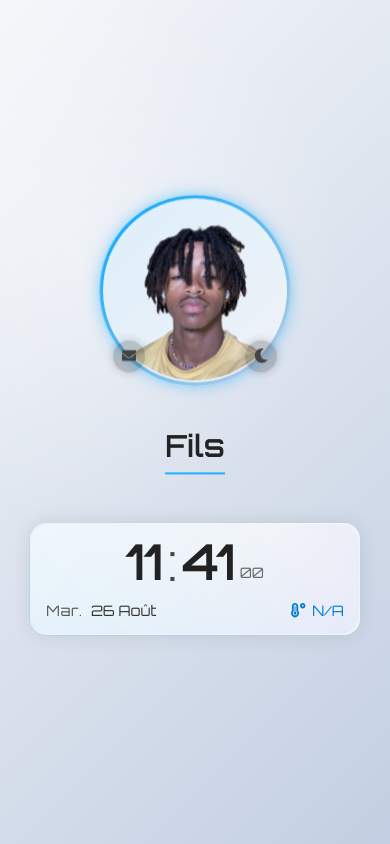
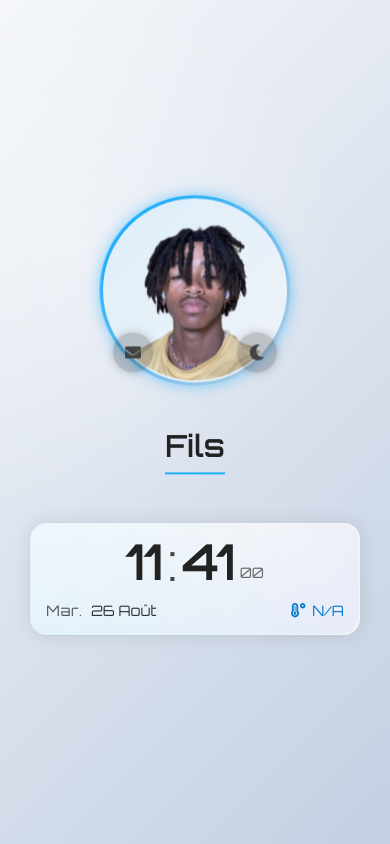
Before and after one commit to Winni-Dev/Meteo_App, a React (Vite) app: page /Garcon in a window 390 px wide. Built offline with nearby package versions, Linux system fonts and the light colour scheme; no server answers.

Commit message:
Amélioration des boutons ThemeToggle et MessageButton pour responsive et glow

```diff
--- a/src/Template/RealTimeClocks.jsx
+++ b/src/Template/RealTimeClocks.jsx
@@ -189,6 +189,9 @@ const ProfileImage = styled.img`
 `;
 
 const ThemeToggle = styled.button`
+  width: 44px;
+  height: 44px;
+  font-size: 1.2rem;
   position: absolute;
   bottom: 10px;
   right: 10px;
@@ -222,24 +225,27 @@ const ThemeToggle = styled.button`
   }
 
   @media (max-width: 768px) {
-    width: 32px;
-    height: 32px;
-    font-size: 0.9rem;
+    width: 40px;
+    height: 40px;
+    font-size: 1rem;
     bottom: 8px;
     right: 8px;
   }
 
   /* Mode paysage pour téléphone */
   @media (max-height: 500px) and (orientation: landscape) {
-    width: 28px;
-    height: 28px;
-    font-size: 0.8rem;
+    width: 36px;
+    height: 36px;
+    font-size: 0.9rem;
     bottom: 5px;
     right: 5px;
   }
 `;
 
 const MessageButton = styled.button`
+width: 44px;
+  height: 44px;
+  font-size: 1.2rem;
   position: absolute;
   bottom: 10px;
   left: 10px;
@@ -273,18 +279,18 @@ const MessageButton = styled.button`
   }
 
   @media (max-width: 768px) {
-    width: 32px;
-    height: 32px;
-    font-size: 0.9rem;
+    width: 40px;
+    height: 40px;
+    font-size: 1rem;
     bottom: 8px;
     left: 8px;
   }
 
   /* Mode paysage pour téléphone */
   @media (max-height: 500px) and (orientation: landscape) {
-    width: 28px;
-    height: 28px;
-    font-size: 0.8rem;
+    width: 36px;
+    height: 36px;
+    font-size: 0.9rem;
     bottom: 5px;
     left: 5px;
   }
@@ -458,11 +464,15 @@ const TimeNumber = styled.span`
 
   @media (max-width: 768px) {
     font-size: clamp(2.5rem, 12vw, 3.5rem);
+    text-shadow: none !important;
   }
-
+    @media (max-width: 480px) {
+  text-shadow: none !important;
+  }
   /* Mode paysage pour téléphone */
   @media (max-height: 500px) and (orientation: landscape) {
     font-size: clamp(2rem, 8vw, 2.5rem);
+    text-shadow: none !important;
   }
 
   @media (prefers-reduced-motion: reduce) {
@@ -485,11 +495,16 @@ const TimeSeparator = styled.span`
 
   @media (max-width: 768px) {
     font-size: clamp(2.5rem, 12vw, 3.5rem);
+    text-shadow: none !important;
+  }
+    @media (max-width: 480px) {
+  text-shadow: none !important;
   }
 
   /* Mode paysage pour téléphone */
   @media (max-height: 500px) and (orientation: landscape) {
     font-size: clamp(2rem, 8vw, 2.5rem);
+    text-shadow: none !important;
   }
 
   @media (prefers-reduced-motion: reduce) {
@@ -514,11 +529,15 @@ const Seconds = styled.span`
     font-size: clamp(0.9rem, 3vw, 1.2rem);
     margin-bottom: 0.3rem;
   }
+    @media (max-width: 480px) {
+  text-shadow: none !important;
+  }
 
   /* Mode paysage pour téléphone */
   @media (max-height: 500px) and (orientation: landscape) {
     font-size: clamp(0.8rem, 2vw, 1rem);
     margin-bottom: 0.2rem;
+    text-shadow: none !important;
   }
 `;
 
```
